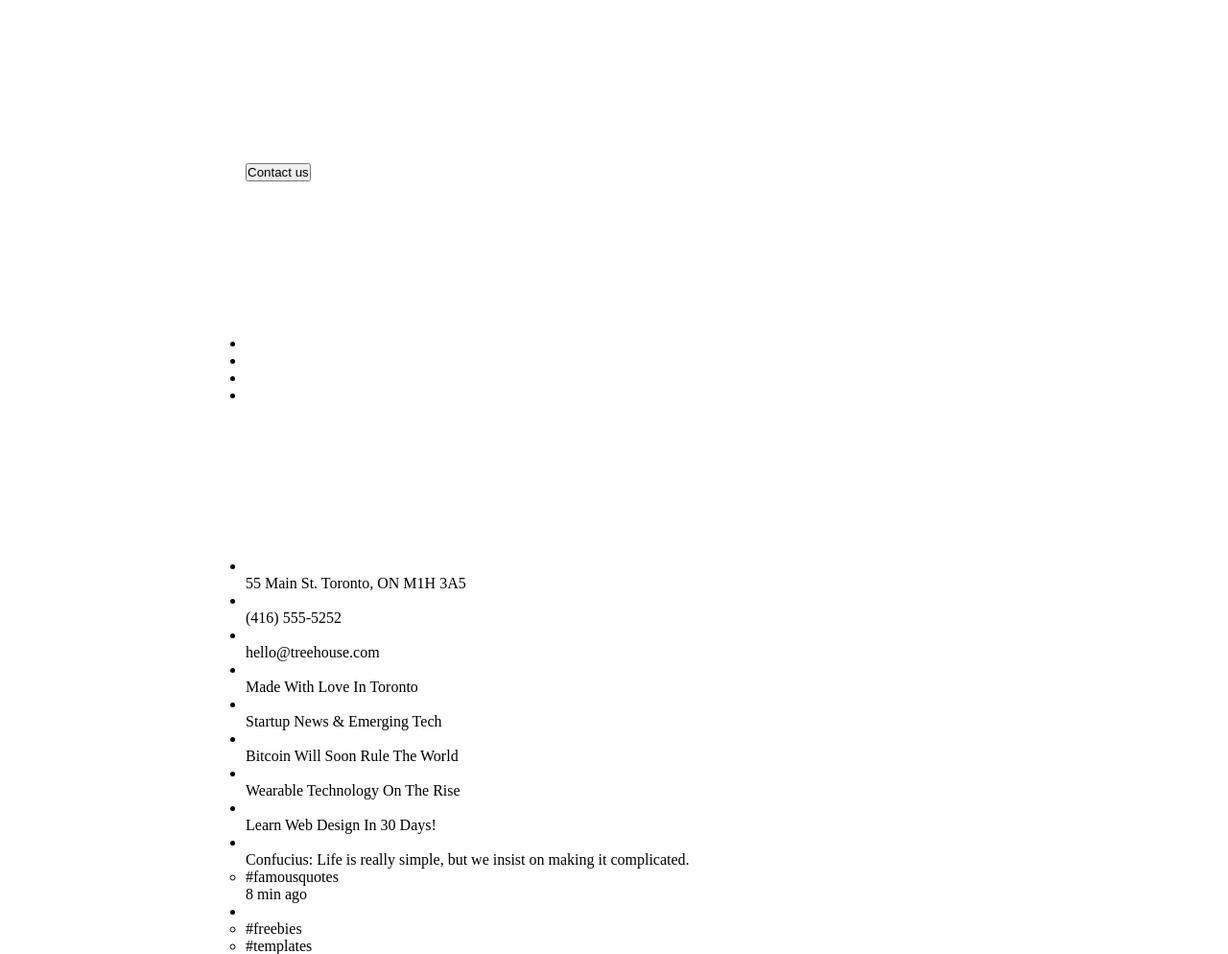
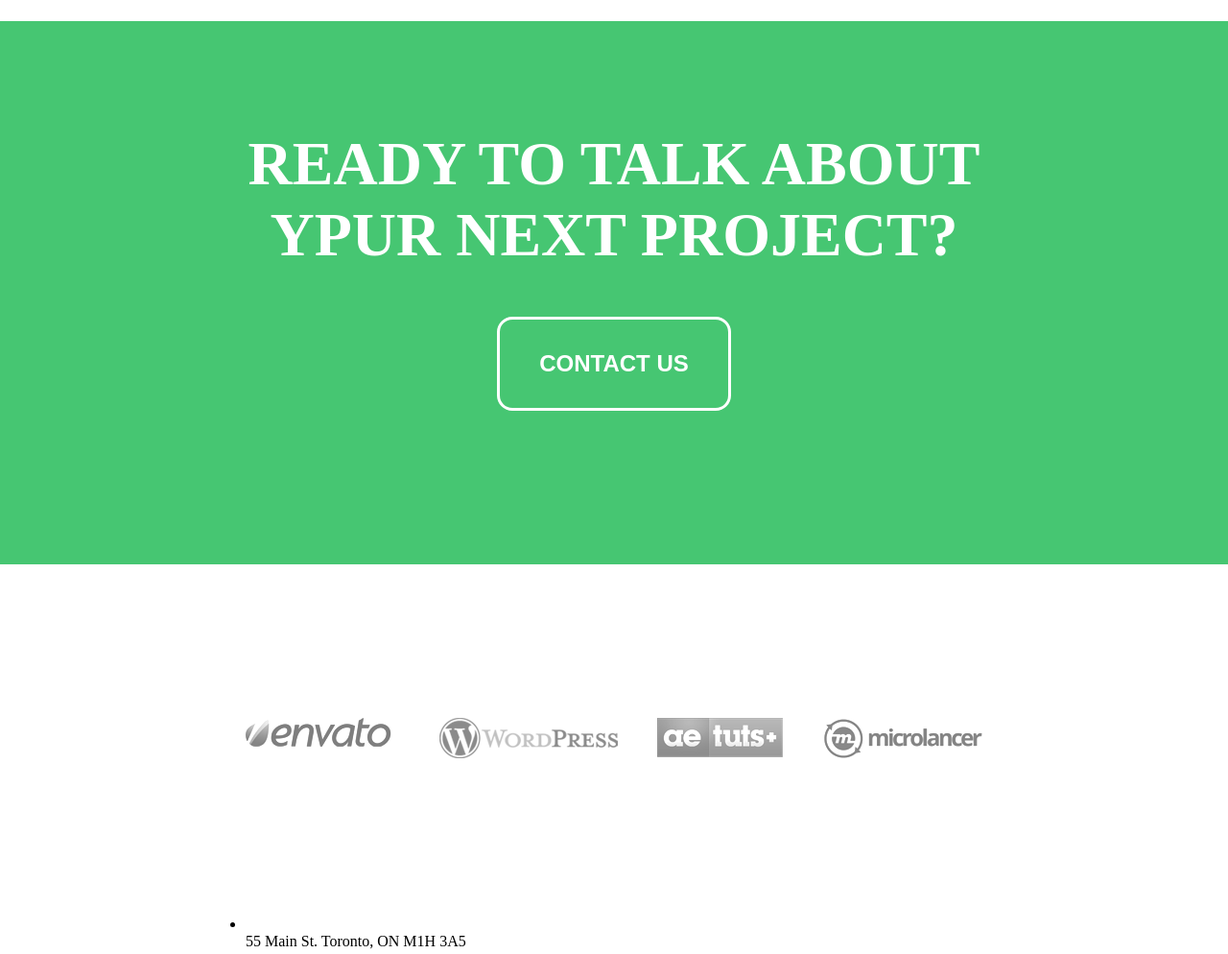
Before and after one commit to krokha-konstantin/Sites-project-practice, a plain HTML site: page index.html in a window 1280 px wide. Shown: the part 5520-6514 px from the top of the page at 96% size. Drawn offline with Linux system fonts and the light colour scheme.

Commit message:
sponsors section

```diff
--- a/index.html
+++ b/index.html
@@ -173,29 +173,29 @@
   </section>
   <section class="call">
     <div class="container">
-      <p class="section-title light-theme">Ready to talk about ypur next project</p>
-      <button class="button-inverse">Contact us</button>
+      <p class="section-title light-theme">Ready to talk about ypur next project?</p>
+      <button class="button bordered-button"><a href="" class="button-redirect">Contact us</a></button>
     </div>
   </section>
   <section class="sponsors">
     <div class="container">
       <ul class="sponsors-list">
         <li class="sponsor-item">
-          <img src="" alt="" class="sponsor-img">
+          <img src="static/img/Envato.png" alt="" class="sponsor-img">
         </li>
         <li class="sponsor-item">
-          <img src="" alt="" class="sponsor-img">
+          <img src="static/img/WordPress.png" alt="" class="sponsor-img">
         </li>
         <li class="sponsor-item">
-          <img src="" alt="" class="sponsor-img">
+          <img src="static/img/Tuts+.png" alt="" class="sponsor-img">
         </li>
         <li class="sponsor-item">
-          <img src="" alt="" class="sponsor-img">
+          <img src="static/img/Microlancer copy.png" alt="" class="sponsor-img">
         </li>
       </ul>
     </div>
   </section>
-  <div class="fedd">
+  <div class="feed">
     <div class="container">
       <div class="footer-cat">
         <h2 class="footer-cat-title"></h2>
--- a/static/css/main.scss
+++ b/static/css/main.scss
@@ -9,3 +9,5 @@ $transparent-white: rgba(130, 130, 130, 0.8);
 @import "sections/project";
 @import "sections/values";
 @import "sections/reviews";
+@import "sections/call";
+@import "sections/sponsors";
--- /dev/null
+++ b/static/css/sections/_sponsors.scss
@@ -0,0 +1,5 @@
+.sponsors-list{
+  list-style: none;
+  display: flex;
+  justify-content: space-between;
+}
```
Also changed, not shown: static/css/main.css, 1 other file.
